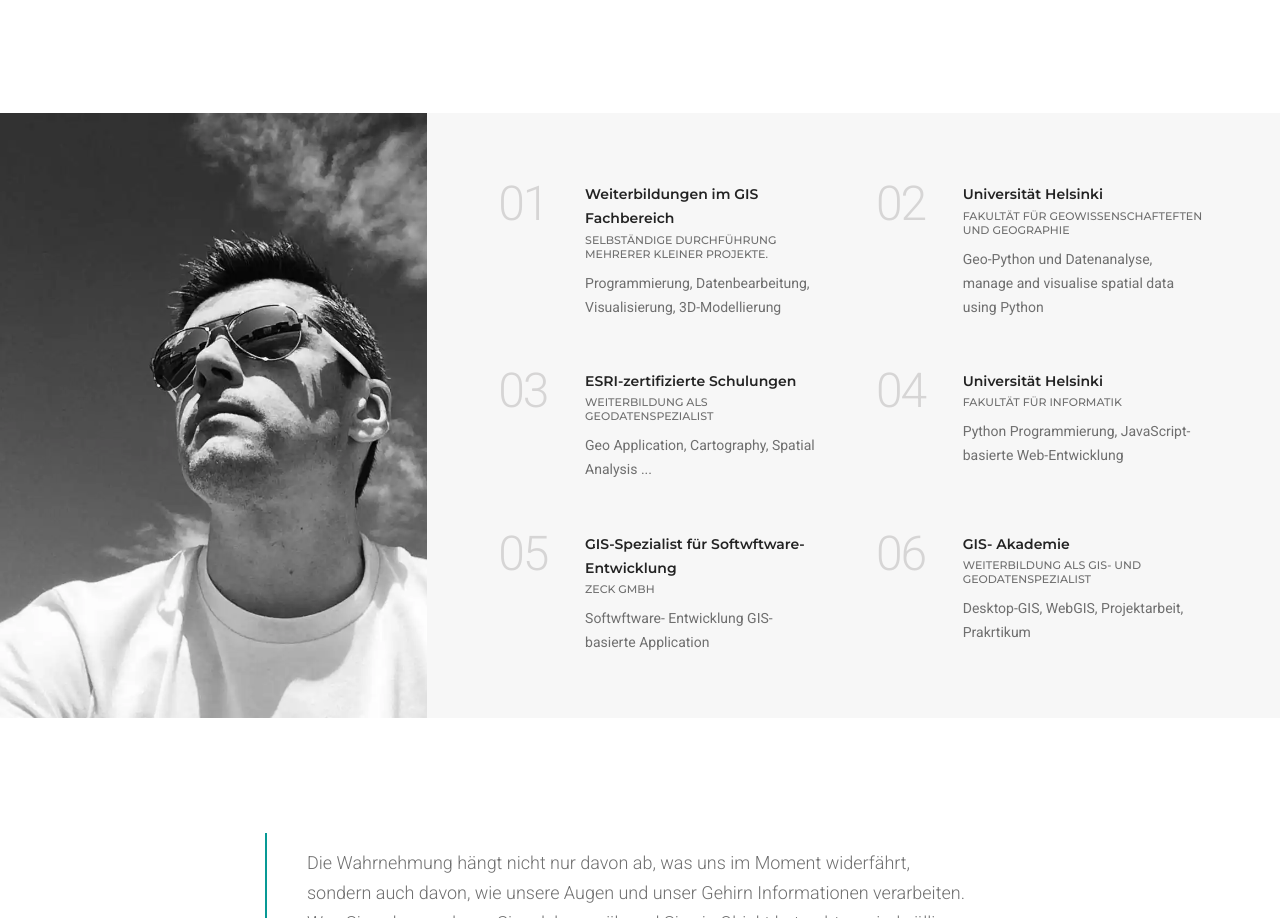
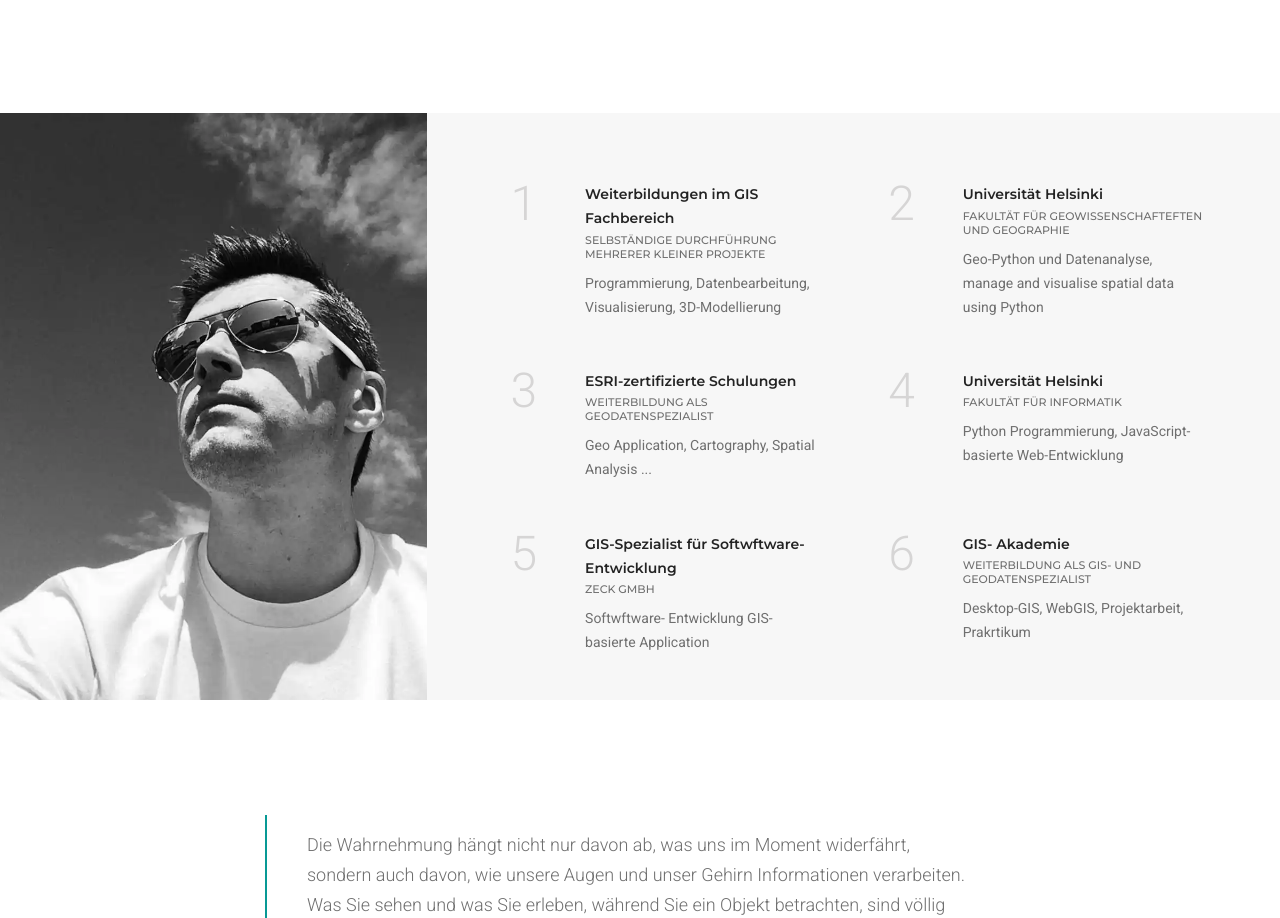
Before and after one commit to Kirman442/gis, a React (Vite) app: page /about in a window 1280 px wide. Shown: the part 789-1707 px from the top of the page. Built offline with nearby package versions, Linux system fonts and the light colour scheme.

Commit message:
add: map support for learning path

```diff
--- a/src/components/SliderAndFotosMaps.jsx
+++ b/src/components/SliderAndFotosMaps.jsx
@@ -147,7 +147,7 @@ export const HomeProjectFotos = [
         data: '18 April 2024',
         link: '/portfolio/Kunstkarten',
         header: 'Kunstkarten mit Python erstellen',
-        text: 'Sehenwir uns an, wie wir mit Python und OpenStreetMap-Daten schöne Karten erstellen können.',
+        text: 'Sehen wir uns an, wie wir mit Python und OpenStreetMap-Daten schöne Karten erstellen können.',
         id: 1
     },
     {
@@ -225,3 +225,42 @@ export const FlusssystemImages = [
         alt: "South America",
     }
 ];
+
+export const AboutWeiterbildung = [
+    {
+        header: 'Weiterbildungen im GIS Fachbereich',
+        desc: 'Selbständige Durchführung mehrerer kleiner Projekte',
+        text: 'Programmierung, Datenbearbeitung, Visualisierung, 3D-Modellierung',
+        id: 1
+    },
+    {
+        header: 'Universität Helsinki',
+        desc: 'Fakultät für Geowissenschafteften und Geographie',
+        text: 'Geo-Python und Datenanalyse, manage and visualise spatial data using Python',
+        id: 2
+    },
+    {
+        header: 'ESRI-zertifizierte Schulungen',
+        desc: 'Weiterbildung als Geodatenspezialist',
+        text: 'Geo Application, Cartography, Spatial Analysis ...',
+        id: 3
+    },
+    {
+        header: 'Universität Helsinki',
+        desc: 'Fakultät für Informatik',
+        text: 'Python Programmierung, JavaScript-basierte Web-Entwicklung',
+        id: 4
+    },
+    {
+        header: 'GIS-Spezialist für Softwftware- Entwicklung',
+        desc: 'ZECK GmbH',
+        text: 'Softwftware- Entwicklung GIS- basierte Application',
+        id: 5
+    },
+    {
+        header: 'GIS- Akademie',
+        desc: 'Weiterbildung als GIS- und Geodatenspezialist',
+        text: 'Desktop-GIS, WebGIS, Projektarbeit, Prakrtikum',
+        id: 6
+    }
+];
--- a/src/pages/About.jsx
+++ b/src/pages/About.jsx
@@ -16,6 +16,7 @@ const PortfolioFoto = `${import.meta.env.BASE_URL}images/about/aboutFotoMain.${w
 const PortfolioFoto2 = `${import.meta.env.BASE_URL}images/about/aboutFoto1.${webpSupported ? 'webp' : 'jpg'}`
 
 import { AboutSkills as Skills } from "../components/SliderAndFotosMaps"
+import { AboutWeiterbildung as Wtb } from '../components/SliderAndFotosMaps'
 
 const About = () => {
     return (
@@ -70,130 +71,28 @@ const About = () => {
                             }}>
                         </div>
                         <div
-                            className="col-12 col-lg-8 padding-five-tb padding-five-lr md-padding-nine-half-tb xs-padding-15px-lr xs-padding-50px-tb">
+                            className="col-12 col-lg-8 padding-five-top padding-five-lr md-padding-nine-half-tb xs-padding-15px-lr xs-padding-50px-tb">
                             <div className="row row-cols-1 row-cols-xl-2 row-cols-lg-1 row-cols-md-2 row-cols-sm-2">
                                 {/* <!-- start feature box item --> */}
-                                <div
-                                    className="col margin-six-bottom md-margin-40px-bottom last-paragraph-no-margin text-center text-md-start">
-                                    <div className="row">
-
-                                        <div className="col-lg-3 text-center">
-                                            <h3 className="text-light-gray font-weight-300 mb-0 letter-spacing-minus-2">01</h3>
-                                        </div>
-                                        <div className="col-lg-9 margin-5px-top text-center text-lg-start">
-                                            <span
-                                                className="alt-font text-extra-dark-gray font-weight-600 margin-one-bottom d-block">Weiterbildungen
-                                                im GIS Fachbereich</span>
-                                            <span
-                                                className="alt-font text-extra-small text-uppercase margin-10px-bottom d-block">Selbständige
-                                                Durchführung mehrerer kleiner Projekte.</span>
-                                            <p className="d-inline-block w-90 xl-w-95">Programmierung,
-                                                Datenbearbeitung, Visualisierung, 3D-Modellierung</p>
+                                {Wtb.map((wtb) => (
+                                    <div key={wtb.id}
+                                        className="col margin-six-bottom text-center last-paragraph-no-margin">
+                                        <div className="row">
+                                            <div className="col-lg-3 text-center">
+                                                <h3 className="text-light-gray font-weight-300 mb-0 letter-spacing-minus-2">
+                                                    {wtb.id}
+                                                </h3>
+                                            </div>
+                                            <div className="col-lg-9 margin-5px-top text-center text-lg-start">
+                                                <span className="alt-font text-extra-dark-gray font-weight-600 margin-one-bottom d-block">
+                                                    {wtb.header}
+                                                </span>
+                                                <span className="alt-font text-extra-small text-uppercase margin-10px-bottom d-block">{wtb.desc}</span>
+                                                <p className="d-inline-block w-90 xl-w-95">{wtb.text}</p>
+                                            </div>
                                         </div>
                                     </div>
-                                </div>
-                                {/* <!-- end feature box item --> */}
-                                {/* <!-- start feature box item --> */}
-                                <div
-                                    className="col margin-six-bottom md-margin-40px-bottom last-paragraph-no-margin text-center text-md-start">
-                                    <div className="row">
-
-                                        <div className="col-lg-3 text-center">
-                                            <h3 className="text-light-gray font-weight-300 mb-0 letter-spacing-minus-2">02</h3>
-                                        </div>
-                                        <div className="col-lg-9 margin-5px-top text-center text-lg-start">
-                                            <span
-                                                className="alt-font text-extra-dark-gray font-weight-600 margin-one-bottom d-block">Universität
-                                                Helsinki</span>
-                                            <span
-                                                className="alt-font text-extra-small text-uppercase margin-10px-bottom d-block">Fakultät
-                                                für Geowissenschafteften und Geographie</span>
-                                            <p className="d-inline-block w-90 xl-w-95">Geo-Python und Datenanalyse, manage and
-                                                visualise spatial data using Python</p>
-                                        </div>
-                                    </div>
-                                </div>
-                                {/* <!-- end feature box item --> */}
-                                {/* <!-- start feature box item --> */}
-                                <div
-                                    className="col margin-six-bottom md-margin-40px-bottom last-paragraph-no-margin text-center text-md-start">
-                                    <div className="row">
-
-                                        <div className="col-lg-3 text-center">
-                                            <h3 className="text-light-gray font-weight-300 mb-0 letter-spacing-minus-2">03</h3>
-                                        </div>
-                                        <div className="col-lg-9 margin-5px-top text-center text-lg-start">
-                                            <span
-                                                className="alt-font text-extra-dark-gray font-weight-600 margin-one-bottom d-block">ESRI-zertifizierte
-                                                Schulungen</span>
-                                            <span
-                                                className="alt-font text-extra-small text-uppercase margin-10px-bottom d-block">Weiterbildung
-                                                als Geodatenspezialist</span>
-                                            <p className="d-inline-block w-90 xl-w-95">Geo Application, Cartography, Spatial
-                                                Analysis ...</p>
-                                        </div>
-                                    </div>
-                                </div>
-                                {/* <!-- end feature box item --> */}
-                                {/* <!-- start feature box item --> */}
-                                <div
-                                    className="col margin-six-bottom md-margin-40px-bottom last-paragraph-no-margin text-center text-md-start">
-                                    <div className="row">
-                                        <div className="col-lg-3 text-center">
-                                            <h3 className="text-light-gray font-weight-300 mb-0 letter-spacing-minus-2">04</h3>
-                                        </div>
-                                        <div className="col-lg-9 margin-5px-top text-center text-lg-start">
-                                            <span
-                                                className="alt-font text-extra-dark-gray font-weight-600 margin-one-bottom d-block">Universität
-                                                Helsinki</span>
-                                            <span
-                                                className="alt-font text-extra-small text-uppercase margin-10px-bottom d-block">Fakultät
-                                                für Informatik</span>
-                                            <p className="d-inline-block w-90 xl-w-95">Python Programmierung, JavaScript-basierte
-                                                Web-Entwicklung</p>
-                                        </div>
-                                    </div>
-                                </div>
-                                {/* <!-- end feature box item --> */}
-                                {/* <!-- start feature box item --> */}
-                                <div
-                                    className="col md-margin-40px-bottom lg-margin-six-bottom last-paragraph-no-margin text-center text-md-start">
-                                    <div className="row">
-                                        <div className="col-lg-3 text-center">
-                                            <h3 className="text-light-gray font-weight-300 mb-0 letter-spacing-minus-2">05</h3>
-                                        </div>
-                                        <div className="col-lg-9 margin-5px-top text-center text-lg-start">
-                                            <span
-                                                className="alt-font text-extra-dark-gray font-weight-600 margin-one-bottom d-block">GIS-Spezialist
-                                                für
-                                                Softwftware- Entwicklung</span>
-                                            <span
-                                                className="alt-font text-extra-small text-uppercase margin-10px-bottom d-block">ZECK
-                                                GmbH</span>
-                                            <p className="d-inline-block w-90 xl-w-95">Softwftware- Entwicklung GIS- basierte
-                                                Application</p>
-                                        </div>
-                                    </div>
-                                </div>
-                                {/* <!-- end feature box item --> */}
-                                {/* <!-- start feature box item --> */}
-                                <div className="col last-paragraph-no-margin text-center text-md-start">
-                                    <div className="row">
-                                        <div className="col-lg-3 text-center">
-                                            <h3 className="text-light-gray font-weight-300 mb-0 letter-spacing-minus-2">06</h3>
-                                        </div>
-                                        <div className="col-lg-9 margin-5px-top text-center text-lg-start">
-                                            <span
-                                                className="alt-font text-extra-dark-gray font-weight-600 margin-one-bottom d-block">GIS-
-                                                Akademie</span>
-                                            <span
-                                                className="alt-font text-extra-small text-uppercase margin-10px-bottom d-block">Weiterbildung
-                                                als GIS- und Geodatenspezialist</span>
-                                            <p className="d-inline-block w-90 xl-w-95">Desktop-GIS, WebGIS, Projektarbeit,
-                                                Prakrtikum</p>
-                                        </div>
-                                    </div>
-                                </div>
+                                ))}
                                 {/* <!-- end feature box item --> */}
                             </div>
                         </div>
```
